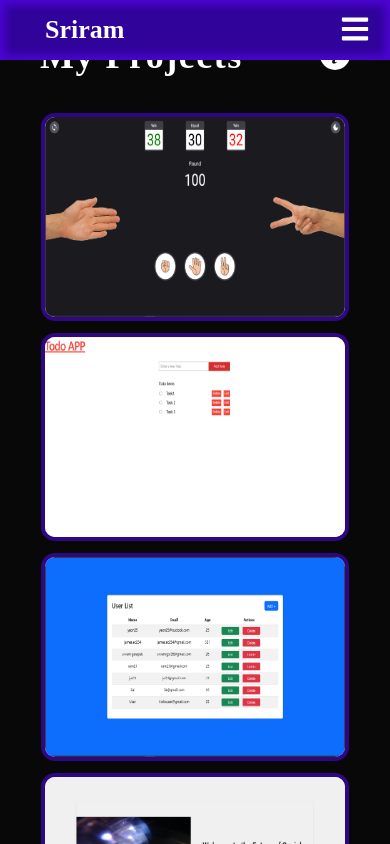
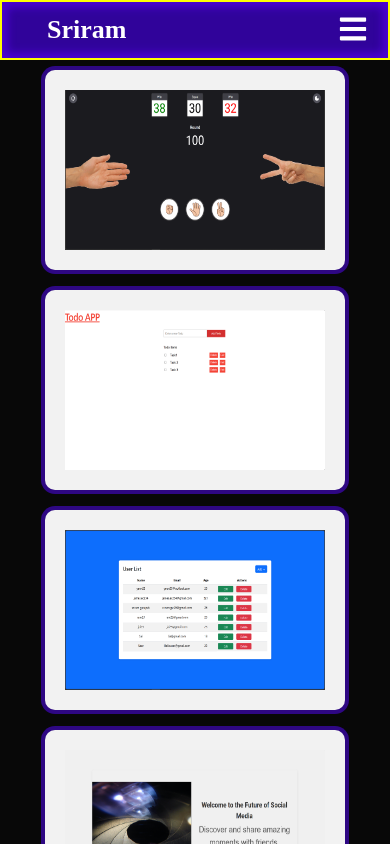
Before and after one commit to dev-react009/freelance-portfolio, a React (Create React App) app: page /Portfolio in a window 390 px wide. Shown: the top 844 px of the page. Built offline with nearby package versions, Linux system fonts and the light colour scheme; a web font is replaced by a local one.

Commit message:
fixed UI responsive

```diff
--- a/src/Components/Nav/Nav.js
+++ b/src/Components/Nav/Nav.js
@@ -45,7 +45,7 @@ const Nav = () => {
   }
 
   return (
-    <div>
+    <>
       <div className="navbar">
         <div className="navbar_container">
           <p className="navbar_container_logo">
@@ -70,7 +70,7 @@ const Nav = () => {
           {toggleIcon ? <HiX size={30} /> : <FaBars size={30} />}
         </div>
       </div>
-    </div>
+    </>
   );
 };
 
--- a/src/Components/Nav/style.scss
+++ b/src/Components/Nav/style.scss
@@ -112,10 +112,11 @@
 
 @media only screen and (max-width: 768px) {
   .navbar{
-    position: fixed;
-    top: 0px;
+    position:fixed;
+    top: 00px;
     z-index: 100;
     height: 60px;
+    border:2px solid yellow;
   }
   .navbar_container__menu {
     display: flex;
--- a/src/Components/Pageheader/style.scss
+++ b/src/Components/Pageheader/style.scss
@@ -23,5 +23,6 @@
 @media only screen and (max-width: 768px){
     .wrapper{
         border:0;
+        display:none;
     }
 }
--- a/src/Components/Portfolio/style.scss
+++ b/src/Components/Portfolio/style.scss
@@ -1,5 +1,5 @@
 .Portfolio {
-  padding: 20px;
+  padding: 10px;
   text-align: center;
 }
 
@@ -14,12 +14,12 @@
 
 .project-card {
   // background-color: #f4f4f4;
-  // padding: 20px;
+  padding: 20px;
   // border-radius: 8px;
   // box-shadow: 0 4px 6px rgba(0, 0, 0, 0.1);
   // text-align: left;
   position: relative;
-  width: 100%; // width is not applying
+  width: 100%;
   height: 200px;
   min-width:300px;
   background-color: #f2f2f2;
@@ -54,7 +54,7 @@
 }
 
 .project-card:hover .project-card__content {
-  transform: rotateX(0); /* Flip content into view */
+  transform: rotateX(0);
 }
 
 .project-card__content {
@@ -104,3 +104,9 @@
 .project-link:hover {
   color: #0964f6;
 }
+
+@media only screen and (max-width: 768px) {
+.Portfolio {
+  padding:45px;
+}
+}
--- a/src/Components/Resume/Resume.js
+++ b/src/Components/Resume/Resume.js
@@ -6,6 +6,7 @@ import { data } from "./utils";
 import "react-vertical-timeline-component/style.min.css";
 import "./style.scss";
 import {MdWorkspacesFilled, MdWorkspacesOutline} from "react-icons/md"
+
 
 
 const Resume = () => {
--- a/src/Components/Resume/style.scss
+++ b/src/Components/Resume/style.scss
@@ -44,8 +44,11 @@
 }
 
 @media only screen and (max-width:768px){
+    .Resume{
+    height:100%;
+    padding:45px 0px;
+}
     .timeline{
-        // display: flex;
         width: 100%;
         &__Training {
         width: 100%;
```
Also changed, not shown: src/Components/Contact/Contact.js (line endings or trailing spaces), src/Components/Portfolio/Portfolio.js (line endings or trailing spaces).
